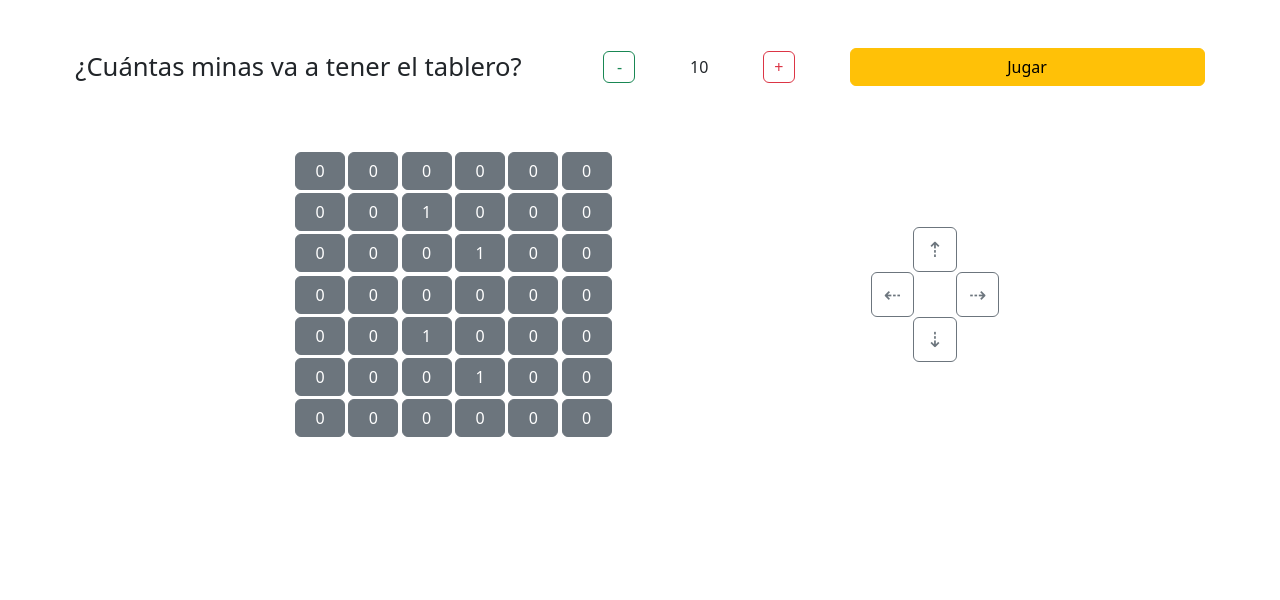
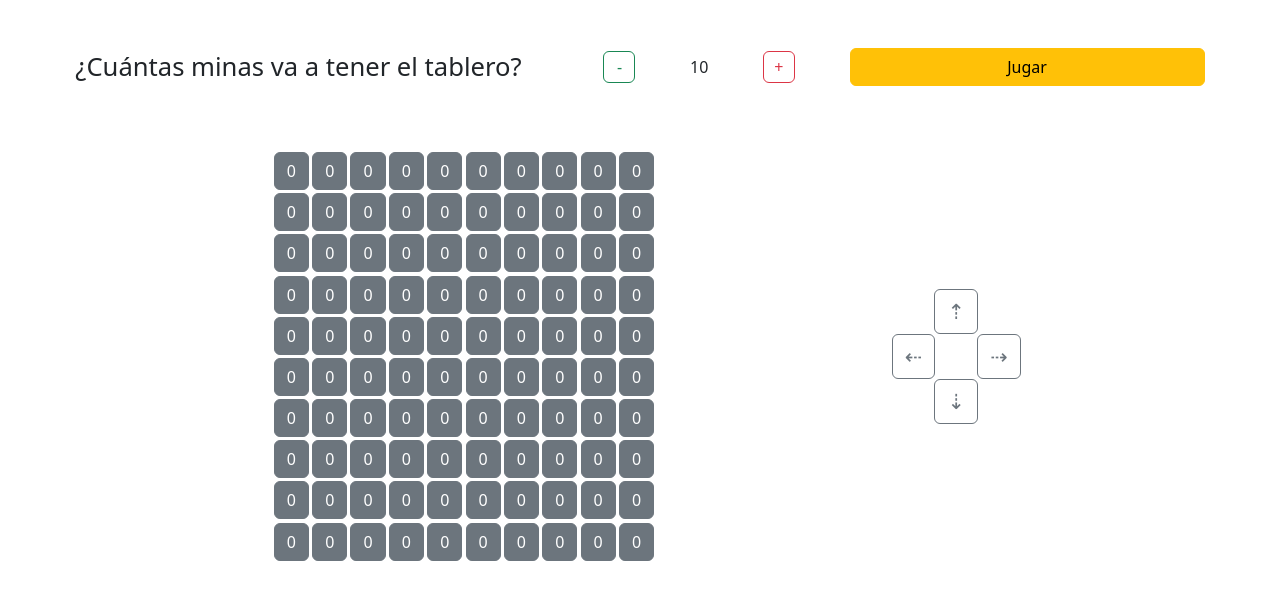
Before and after one commit to Nerea1209/JS, a React (Create React App) app in the folder REACT/react/src/: page / in a window 1280 px wide. Shown: the top 600 px of the page. Built offline with nearby package versions, Linux system fonts and the light colour scheme.

Commit message:
Sigue con minevancic

```diff
--- a/REACT/react/src/App.js
+++ b/REACT/react/src/App.js
@@ -10,19 +10,37 @@ class App extends React.Component {
   constructor(props) {
     super(props);
     this.state = {
-      matriz: MINAS,
+      matriz: Array(10).fill(Array(10).fill(0)),
       posicion: [0,0],
-      minas: 10
+      minas: 10,
+      matrizSolucion: Array(10).fill(Array(10).fill(0)),
+      display: "block",
     }
   }
+  // Función que devuleve un numero aleatorio entre el rango dado
+  aleatorio(min, max) {
+    var horquilla = max - min;
+    return Math.round(Math.random() * horquilla + min);
+}
   jugar () {
-
+    m = Array(10).fill(Array(10).fill(0));
+    for (let i = 0; i < this.state.minas; i++) {
+      let fila = this.aleatorio(0, m.length);
+      let columna = this.aleatorio(0, m.length);
+      m[fila][columna] = 1;
+    }
+    this.setState({matrizSolucion: m})
+    this.setState({display: "block"})
   }
   aumentar() {
-
+    if (this.state.minas < 100) {
+      this.setState({minas: (this.state.minas + 1)})
+    }
   }
   disminuir() {
-
+    if (this.state.minas > 1) {
+      this.setState({minas: (this.state.minas - 1)})
+    }
   }
   onClick() {
     // Mover arriba, abajo, derecha o izquierda controlando no salirnos de la matriz
@@ -31,9 +49,13 @@ class App extends React.Component {
     return (
       <div className="App">
           <div id='jugar' style={{display: "flex", flexFlow: "row wrap", alignItems: "center", justifyContent:"space-evenly", margin: "2rem", padding: "1rem"}}>
-            <Selector />
-            <Campo matriz={this.state.matriz} />
-            <Botonera />
+            <Selector
+              minas={this.state.minas}
+              onClickMas = {() => this.aumentar()}
+              onClickMenos = {() => this.disminuir()}
+              />
+            <Campo style={{display: this.state.display}} matriz={this.state.matriz} posicion={this.state.posicion}/>
+            <Botonera style={{display: this.state.display}} />
           </div>
       </div>
     );
--- a/REACT/react/src/componentes/BotoneraComponent .js
+++ b/REACT/react/src/componentes/BotoneraComponent .js
@@ -5,7 +5,7 @@ import { Button, Row, Col, Container } from 'reactstrap';
 function Botonera(props) {
   return (
     <div className="App">
-      <Container>
+      <Container style={props.style}>
         <Row xs="3" style={{ width: "8rem" }}>
           <Col></Col>
           <Col><Button style={{ fontSize: "1.3rem" }} outline onClick={props.onClick}>⇡</Button></Col>
--- a/REACT/react/src/componentes/CampoComponent.js
+++ b/REACT/react/src/componentes/CampoComponent.js
@@ -5,10 +5,8 @@ import { Button, Row, Col, Container } from 'reactstrap';
 function Campo(props) {
   return (
     <div>
-      <Container>
-        <Row xs={props.matriz.length} style={{ width: "20rem" }}>
-          {props.matriz.map(v => v.map(k => <Col style={{padding: ".1rem"}}><Button style={{width:"100%", height: "auto"}}>{k}</Button></Col>))}
-        </Row>
+      <Container style={props.style}>
+        {props.matriz.map((v, i, array) => <Row>{v.map((k, j, fila) => <Col style={{ padding: ".1rem" }}><Button style={{ width: "100%", height: "auto" }}>{k}</Button></Col>)}</Row>)}
       </Container>
     </div>
   );
--- a/REACT/react/src/componentes/SelectorMinas.js
+++ b/REACT/react/src/componentes/SelectorMinas.js
@@ -6,9 +6,9 @@ function Selector(props) {
   return (
     <div style={{flex: "100%", display:"Flex", alignItems:"center", marginBottom:"4rem", justifyContent:"space-around"}}>
       <span style={{flex: "0 40%", fontSize:"2vw"}}>¿Cuántas minas va a tener el tablero?</span>
-      <Button style={{width:"2rem", height:"2rem", lineHeight:"1rem"}} color='success' outline>-</Button>
-      <span>10</span>
-      <Button style={{width:"2rem", height:"2rem", lineHeight:"1rem", padding:0}} color='danger' outline>+</Button>
+      <Button style={{width:"2rem", height:"2rem", lineHeight:"1rem"}} color='success' outline onClick={() => props.onClickMenos()}>-</Button>
+      <span>{props.minas}</span>
+      <Button style={{width:"2rem", height:"2rem", lineHeight:"1rem", padding:0}} color='danger' outline onClick={() => props.onClickMas()}>+</Button>
       <Button style={{flex:"0 30%"}} color='warning'>Jugar</Button>
     </div>
   );
```
